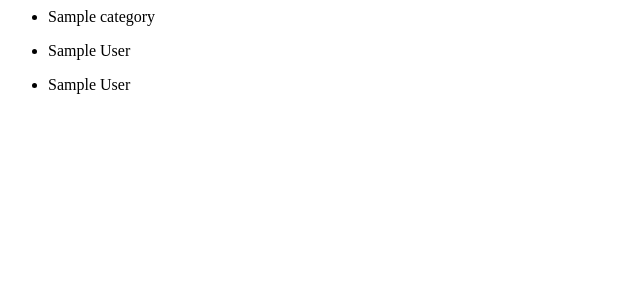
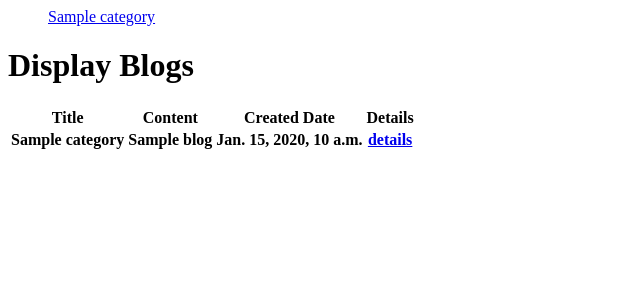
Before and after one commit to Thaephyu424/PythonDjango, a Django app: template hw1/templates/home.html in a window 1280 px wide. Shown: the top 300 px of the page, without its empty margins (0-640 px from the left). Run offline with Django 4.2, Linux system fonts and the light colour scheme; tables that the repository leaves empty hold one stand-in row (values such as "Sample post"); the template is opened without the code that fills it: values that come from a table or form of the project are taken from there, most other values are stand-ins (such as "Sample title", 1, 10 or a date in 2020); data that the repository does not hold is empty.

Commit message:
day4 how to edit and update

```diff
--- a/myblog/myblog/urls.py
+++ b/myblog/myblog/urls.py
@@ -24,8 +24,6 @@ urlpatterns = [
     path('home/',views.home),
     path('create/', views.createBlog),
     path('saveBlog/', views.saveBlog),
-    path('createStudent/',views.createStudent),
-    path('saveStudent/',views.saveStudent),
-    path('createTeacher/',views.createTeacher),
-    path('saveTeacher/',views.saveTeacher)
+    path('filterblog/',views.filterblog,name='filterblog'),
+    path('detail/<int:blogid>/',views.detailblog,name='detailblog')
 ]
--- a/myblog/mytask/models.py
+++ b/myblog/mytask/models.py
@@ -8,25 +8,11 @@ class Category(models.Model):
     def __str__(self):
         return self.category_name
 
-class Student(models.Model):
-    stu_name = models.CharField(max_length=50)
-
-    # return in sting
-    def __str__(self):
-        return self.stu_name
-
-class Teacher(models.Model):
-    teacher_name = models.CharField(max_length=50)
-
-   # return in sting
-    def __str__(self):
-        return self.teacher_name
-
 class MyBlog(models.Model):
     category = models.ForeignKey(Category,on_delete= models.CASCADE)
     title = models.CharField(max_length=50)
     post_blog = models.TextField()
-    created_date = models.DateField()
+    created_date= models.DateField()
 
     def __str__(self):
         return self.title
--- /dev/null
+++ b/myblog/template/detailblog.html
@@ -0,0 +1,2 @@
+{{blog.title}}
+{{blog.post_blog}}
--- a/myblog/template/home.html
+++ b/myblog/template/home.html
@@ -1,23 +1,29 @@
 
 
 <ul class="list-group">
+  {% for data in datas %}
+    <a href="/filterblog/?cid={{data.id}}">{{ data }}</a>
+  {% endfor %}
+</ul>
+<h1>Display Blogs</h1>
+<table class="table">
+  <thead>
+    <tr>
+      <th scope="col">Title</th>
+      <th scope="col">Content</th>
+      <th scope="col">Created Date</th>
+       <th scope="col">Details</th>
+    </tr>
+  </thead>
+  <tbody>
+    {% for blog in blogs%}
+    <tr>
+      <th scope="row">{{blog.category}}</th>
+      <th scope="row">{{blog.title}}</th>
+      <th scope="row">{{blog.created_date}}</th>
+      <th scope="row"><a href="/detail/{{blog.id}}/">details</a></th>
+   {% endfor %}
+    </tr>
 
-  {% for data in datas%}
-  <li class="list-group-item">{{data}}</li>
-{% endfor %}
-</ul>
-
-
-<ul class="list-group">
-
-  {% for data in name%}
-  <li class="list-group-item">{{data}}</li>
-{% endfor %}
-</ul>
-
-<ul class="list-group">
-
-  {% for data in teacherName%}
-  <li class="list-group-item">{{data}}</li>
-{% endfor %}
-</ul>
+  </tbody>
+</table>
```
Also changed, not shown: myblog/mytask/views.py (+17 -20 lines).
